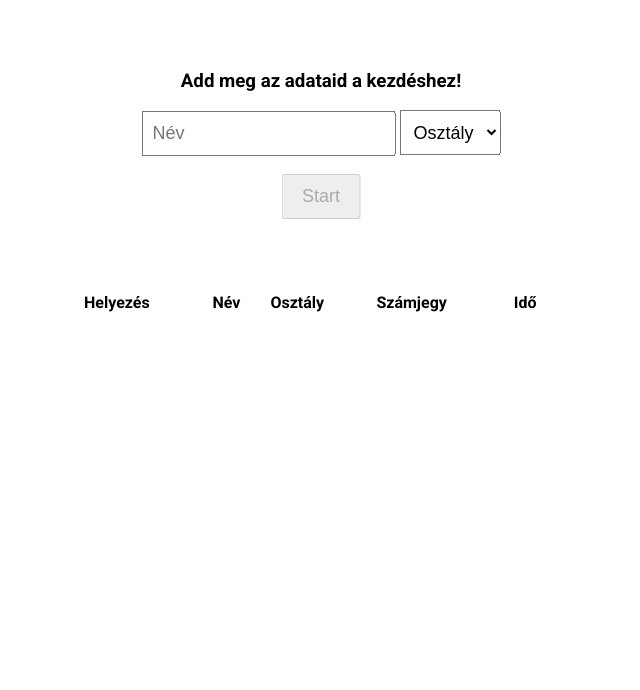
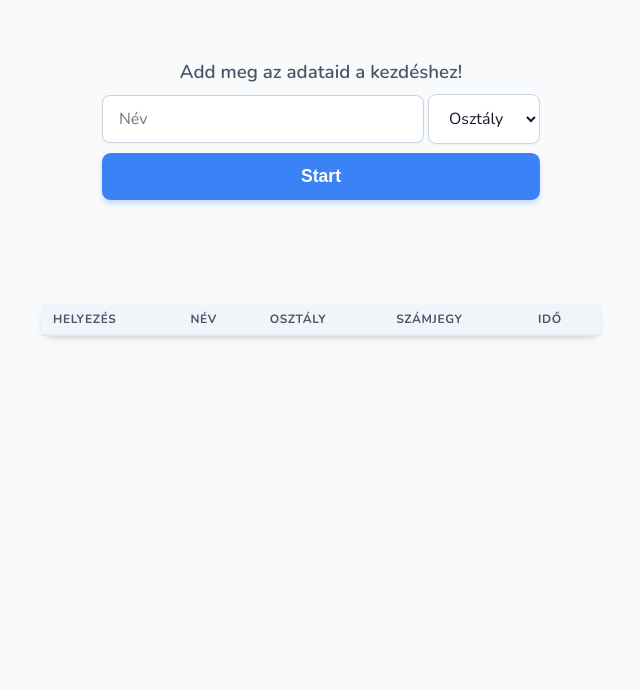
Before and after one commit to Tamsasd/pi, a website with bundled scripts: page index.html in a window 1280 px wide. Shown: the part 110-800 px from the top of the page, without its empty margins (319-959 px from the left). Built offline with nearby package versions, Linux system fonts and the light colour scheme; no server answers.

Commit message:
redesigned the page style

```diff
--- a/index.html
+++ b/index.html
@@ -8,13 +8,14 @@
   </head>
   <body>
     <h1>π napi memóriajáték</h1>
+
     <div id="start-infos">
       <h3>Add meg az adataid a kezdéshez!</h3>
       <input type="text" id="nameInput" placeholder="Név" />
       <select name="zoltan" id="classInput">
         <option value="">Osztály</option>
       </select>
-      <button id="start-button" type="button">Start</button>
+      <button id="start-button" class="primary-btn" type="button">Start</button>
     </div>
 
     <div id="lives"></div>
@@ -50,7 +51,7 @@
         A következő számjegy a(z) <span id="end-next"></span> lett volna.
       </p>
 
-      <button class="exit-end primary-btn">Következő játék</button>
+      <button class="exit-end primary-btn">Következő játékos</button>
     </div>
 
     <table>
--- a/script.js
+++ b/script.js
@@ -148,14 +148,14 @@ function getFormattedTime(elapsed) {
   const minutes = Math.floor(elapsed / 60000);
   const seconds = Math.floor((elapsed % 60000) / 1000);
   const milliseconds = Math.floor(elapsed % 1000);
-  return minutes + ":" + seconds + "." + milliseconds;
+  return minutes + (seconds < 10 ? ":0" : ":") + seconds + "." + milliseconds;
 }
 
 function updateLeaderboardUI() {
   rankingElement.innerHTML = "";
-  for (let i = 0; i < scores.length; i++) {
+  for (let i = 0; i < Math.max(scores.length, 5); i++) {
     const rank = document.createElement("td");
-    rank.textContent = i + 1;
+    rank.textContent = (i + 1) + ".";
     const name = document.createElement("td");
     name.textContent = scores[i].name;
     const score = document.createElement("td");
--- a/style.css
+++ b/style.css
@@ -1,62 +1,121 @@
 @import url('https://fonts.googleapis.com/css2?family=Nunito:ital,wght@0,200..1000;1,200..1000&family=Roboto:ital,wght@0,100..900;1,100..900&display=swap');
 
 :root {
-  --color-text-primary: black;
-  --color-background-primary: white;
+  --color-bg: #f8fafc;
+  --color-text-primary: #0f172a;
+  --color-text-secondary: #475569;
+  --color-text-muted: #64748b;
+  --color-primary: #3b82f6;
+  --color-primary-hover: #2563eb;
+  --color-border: #cbd5e1;
   --color-success: #C1E59F;
   --color-fail: #FF937E;
 
-  color: var(--color-text-primary);
-  background-color: var(--color-background-primary);
-  font-family: Roboto, Nunito, sans-serif;
+  --shadow-sm: 0 1px 2px 0 rgba(0, 0, 0, 0.05);
+  --shadow-md: 0 4px 6px -1px rgba(0, 0, 0, 0.1), 0 2px 4px -1px rgba(0, 0, 0, 0.06);
+  --shadow-lg: 0 10px 15px -3px rgba(0, 0, 0, 0.1), 0 4px 6px -2px rgba(0, 0, 0, 0.05);
 }
 
 body {
   width: 100%;
-  height: 100%;
+  min-height: 100%;
   padding: 0;
   margin: 0;
-}
-
-table {
-  position: fixed;
-  top: 25em;
-  left: 50%;
-  transform: translateX(-50%);
-  min-width: 30em;
-}
-
-th,
-td {
-  text-align: left;
+  overflow-x: hidden;
+  background-color: var(--color-bg);
+  color: var(--color-text-primary);
+  font-family: 'Nunito', 'Roboto', sans-serif;
+  -webkit-font-smoothing: antialiased;
 }
 
 h1 {
   text-align: center;
+  font-weight: 800;
+  font-size: 2.5rem;
+  margin-top: 1em;
+  letter-spacing: -0.02em;
+}
+
+#start-infos {
+  position: absolute;
+  margin-top: 3em;
+  left: 50%;
+  transform: translateX(-50%);
+  display: flex;
+  flex-direction: column;
+  align-items: center;
+  gap: 0.75em;
 }
 
 #start-infos>h3 {
   text-align: center;
+  margin: 0 0 0.5em 0;
+  color: var(--color-text-secondary);
+  font-weight: 600;
 }
 
 input,
-select,
-#start-button {
-  font-size: large;
-  padding: 0;
-  line-height: normal;
-  height: 2.5em;
-  padding: 0 0.5em;
-  box-sizing: border-box;
+select {
+  font-family: inherit;
+  font-size: 1rem;
+  padding: 0.75em 1em;
+  height: auto;
+  width: 18em;
+  border: 1px solid var(--color-border);
+  border-radius: 0.5em;
+  background-color: white;
+  color: var(--color-text-primary);
+  outline: none;
+  box-shadow: var(--shadow-sm);
+  transition: all 0.2s ease;
+}
+
+select {
+  width: 7em;
+}
+
+input:focus,
+select:focus {
+  border-color: var(--color-primary);
+  box-shadow: 0 0 0 3px rgba(59, 130, 246, 0.15);
 }
 
 #start-button {
-  padding: 0 1em;
-  display: block;
-  margin-top: 1em;
-  position: absolute;
-  left: 50%;
-  transform: translatex(-50%);
+  background-color: var(--color-primary);
+  color: white;
+  border: none;
+  padding: 0.75em 2em;
+  font-size: 1.1rem;
+  font-weight: 700;
+  border-radius: 0.5em;
+  box-shadow: 0 4px 6px -1px rgba(59, 130, 246, 0.3);
+  cursor: pointer;
+  transition: all 0.2s ease;
+  margin-top: 0.5em;
+  width: 100%;
+}
+
+#start-button:hover {
+  background-color: var(--color-primary-hover);
+  transform: translateY(-1px);
+  box-shadow: 0 6px 8px -1px rgba(59, 130, 246, 0.4);
+}
+
+#start-button:active {
+  transform: translateY(1px);
+  box-shadow: 0 2px 4px -1px rgba(59, 130, 246, 0.3);
+}
+
+#lives {
+  display: flex;
+  justify-content: center;
+  gap: 0.5em;
+  margin-top: 3em;
+}
+
+.life {
+  font-size: 1.5rem;
+  transition: transform 0.2s;
 }
 
 #digits-container {
@@ -78,14 +137,52 @@ select,
   margin: 0;
 }
 
-
-#start-infos {
-  position: absolute;
-  margin-top: 5em;
+table {
   left: 50%;
+  position: relative;
   transform: translateX(-50%);
+  min-width: 35em;
+  width: fit-content;
+  background-color: white;
+  border-collapse: collapse;
+  border-radius: 0.75em;
+  box-shadow: var(--shadow-md);
 }
 
+th,
+td {
+  text-align: left;
+  padding: 0.6em 1em;
+}
+
+
+th {
+  background-color: #f1f5f9;
+  color: var(--color-text-secondary);
+  font-weight: 700;
+  text-transform: uppercase;
+  font-size: 0.75rem;
+  letter-spacing: 0.05em;
+  border-bottom: 2px solid #e2e8f0;
+}
+
+td {
+  border-bottom: 1px solid #f1f5f9;
+  color: var(--color-text-primary);
+  font-weight: 500;
+}
+
+tbody tr {
+  transition: background-color 0.15s ease;
+}
+
+tbody tr:hover {
+  background-color: #f8fafc;
+}
+
+tbody tr:last-child td {
+  border-bottom: none;
+}
 
 td:nth-child(1),
 td:nth-child(3),
@@ -93,17 +190,6 @@ td:nth-child(4) {
   width: 4em;
 }
 
-#lives {
-  display: flex;
-  justify-content: center;
-  margin-top: 3em;
-}
-
-.life {
-  font-size: x-large;
-}
-
-/* Játék vége ablak */
 div#end-window {
   position: fixed;
   background-color: #ffffff;
@@ -114,10 +200,7 @@ div#end-window {
   transform: translate(-50%, -50%);
   padding: 2.5em 3em;
   z-index: 1000;
-  font-family: system-ui, -apple-system, sans-serif;
-  color: #1e293b;
   min-width: 320px;
-  /* Smooth entry animation */
   animation: popIn 0.3s cubic-bezier(0.16, 1, 0.3, 1) forwards;
 }
 
@@ -137,8 +220,8 @@ div#end-window {
   text-align: center;
   margin: 0 0 1.5em 0;
   font-size: 1.75rem;
-  font-weight: 700;
-  color: #0f172a;
+  font-weight: 800;
+  color: var(--color-text-primary);
 }
 
 #end-window h4 {
@@ -146,14 +229,14 @@ div#end-window {
   font-size: 0.75rem;
   text-transform: uppercase;
   letter-spacing: 0.05em;
-  color: #64748b;
+  color: var(--color-text-muted);
 }
 
 #end-window p {
   margin: 0;
   font-size: 1.1rem;
   font-weight: 600;
-  color: #0f172a;
+  color: var(--color-text-primary);
 }
 
 #end-infos-grid {
@@ -182,8 +265,8 @@ div#end-window {
 }
 
 .end-info {
-  background-color: #f8fafc;
-  border: 1px solid #e2e8f0;
+  background-color: var(--color-bg);
+  border: 1px solid var(--color-border);
   border-radius: 0.75em;
   padding: 1em;
   display: flex;
@@ -194,19 +277,21 @@ div#end-window {
 
 .end-info:hover {
   transform: translateY(-2px);
-  border-color: #cbd5e1;
+  border-color: #94a3b8;
 }
 
 .digits-card {
   align-items: center;
+  background-color: #eff6ff;
+  border-color: #bfdbfe;
+}
+
+.digits-card h4 {
+  color: var(--color-primary);
 }
 
 #end-rank::after {
   content: ".";
-}
-
-.digits-card h4 {
-  color: #3b82f6;
 }
 
 #end-window #end-digits {
@@ -218,8 +303,8 @@ div#end-window {
 
 .next-digit-info {
   text-align: center;
-  font-weight: 400 !important;
-  color: #475569 !important;
+  font-weight: 500 !important;
+  color: var(--color-text-secondary) !important;
   font-size: 0.95rem !important;
   margin-bottom: 2em !important;
   background: #f1f5f9;
@@ -228,13 +313,8 @@ div#end-window {
 }
 
 .next-digit-info span {
-  font-weight: 700;
+  font-weight: 800;
   color: #ef4444;
-}
-
-button {
-  cursor: pointer;
-  transition: all 0.2s ease;
 }
 
 .close-btn {
@@ -252,6 +332,8 @@ button {
   justify-content: center;
   width: 32px;
   height: 32px;
+  cursor: pointer;
+  transition: all 0.2s ease;
 }
 
 .close-btn:hover {
@@ -262,18 +344,20 @@ button {
 .primary-btn {
   display: block;
   width: 100%;
-  background-color: #3b82f6;
+  background-color: var(--color-primary);
   color: white;
   border: none;
   padding: 0.8em 1.5em;
   font-size: 1.1rem;
-  font-weight: 600;
+  font-weight: 700;
   border-radius: 0.5em;
   box-shadow: 0 4px 6px -1px rgba(59, 130, 246, 0.3);
+  cursor: pointer;
+  transition: all 0.2s ease;
 }
 
 .primary-btn:hover {
-  background-color: #2563eb;
+  background-color: var(--color-primary-hover);
   transform: translateY(-1px);
   box-shadow: 0 6px 8px -1px rgba(59, 130, 246, 0.4);
 }
```
